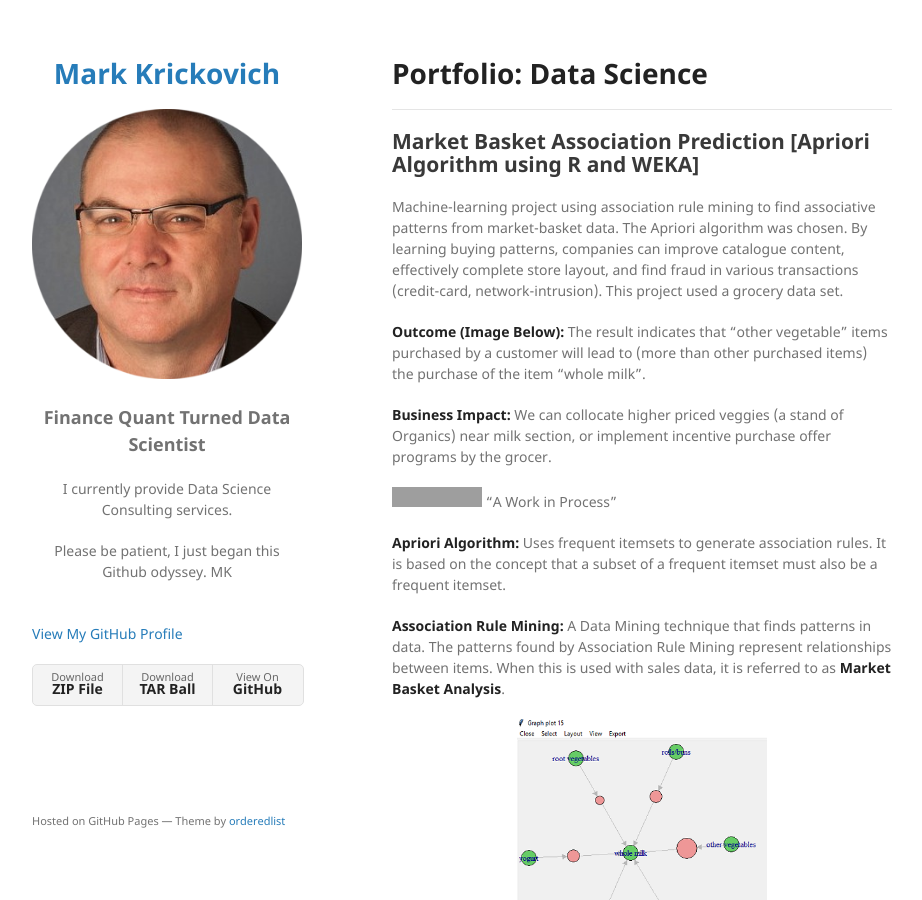
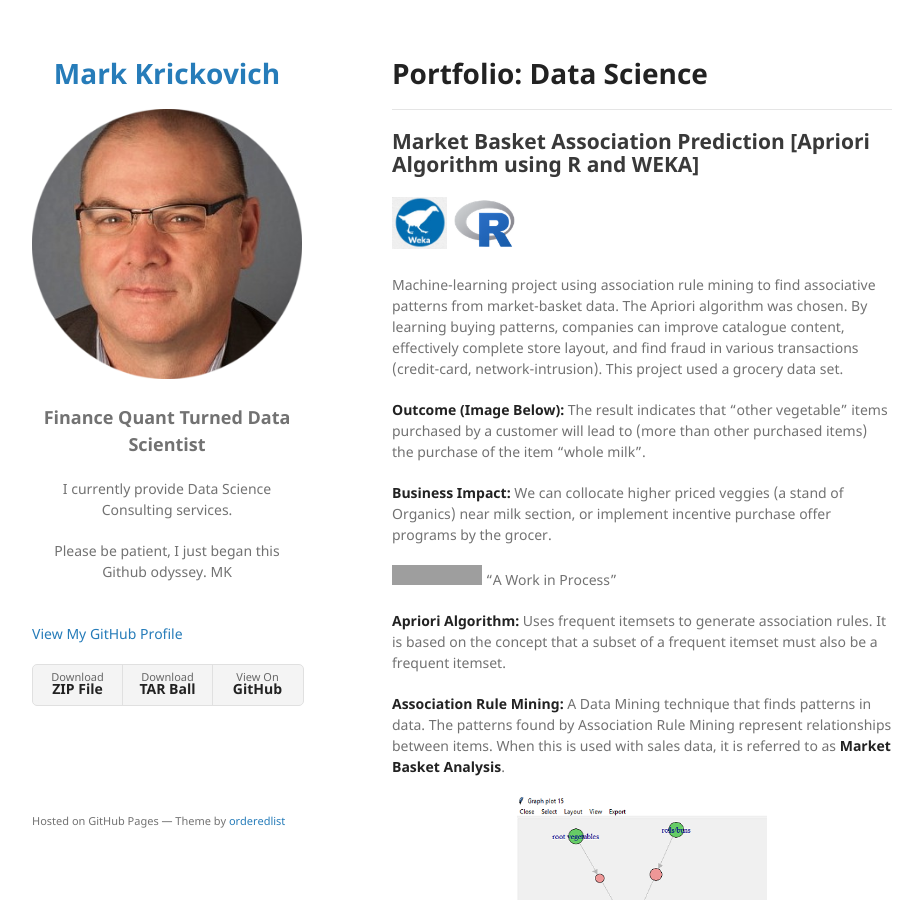
Before and after one commit to MarkKrickovich/MarkKrickovich.github.io, a Jekyll site: the page built from index.md, in a window 1280 px wide and 900 px high. Shown: the whole window, without its empty margins (178-1100 px from the left). Built offline with Jekyll 4.4.1, drawn with Linux system fonts in a browser that asks for light colours; our own code applies the rules of GitHub Pages for plain Markdown files; grey boxes are pictures that could not be loaded.

Commit message:
Update index.md

```diff
--- a/index.md
+++ b/index.md
@@ -1,7 +1,10 @@
 # Portfolio: Data Science
 ---
 ## Market Basket Association Prediction [Apriori Algorithm using R and WEKA]
-
+<p float="left">
+  <img src="assets/img/Weka.png" width="55" />
+  <img src="assets/img/R.png" width="70" />
+ </p>
 Machine-learning project using association rule mining to find associative patterns from market-basket data.  The Apriori algorithm was chosen.  By learning buying patterns, companies can improve catalogue content, effectively complete store layout, and find fraud in various transactions (credit-card, network-intrusion). This project used a grocery data set.
 
 **Outcome (Image Below):** The result indicates that “other vegetable” items purchased by a customer will lead to (more than other purchased items) the purchase of the item “whole milk”.
```
